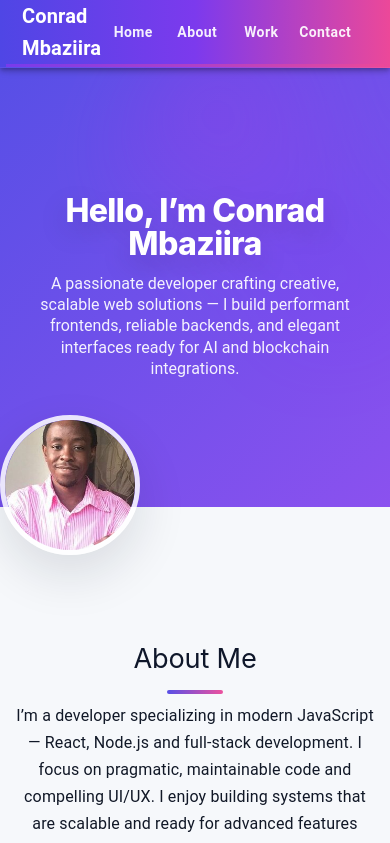
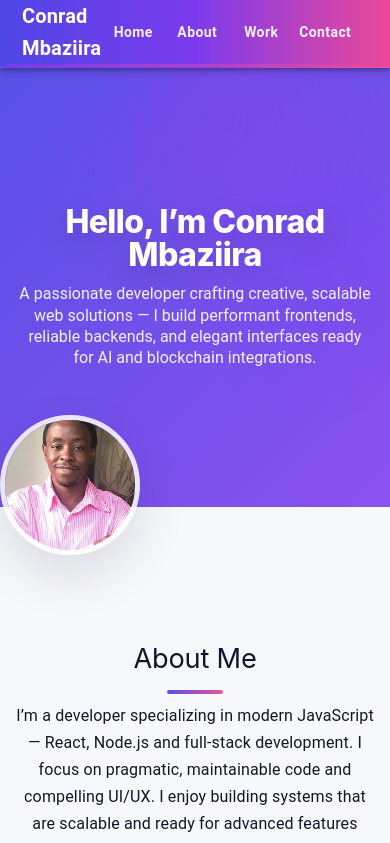
Before and after one commit to ConradPB/portfolio-react-update, a React (Vite) app in the folder portfolio/: page / in a window 390 px wide. Shown: the top 843 px of the page. Built offline with nearby package versions, Linux system fonts and the light colour scheme; some icons are missing.

Commit message:
updated welcome padding

```diff
--- a/portfolio/src/index.css
+++ b/portfolio/src/index.css
@@ -280,5 +280,5 @@ h2::after{
   .profile-pic { width: 140px; height: 140px; border-width:5px; }
   .featured { max-width: 100%; flex-basis: 100%; padding: 18px; }
   .project-img { height: 180px; }
-  .welcome { min-height: 52vh; padding: 30px 14px; }
+  .welcome { min-height: 52vh; padding: 30px 1px; }
 }
```
